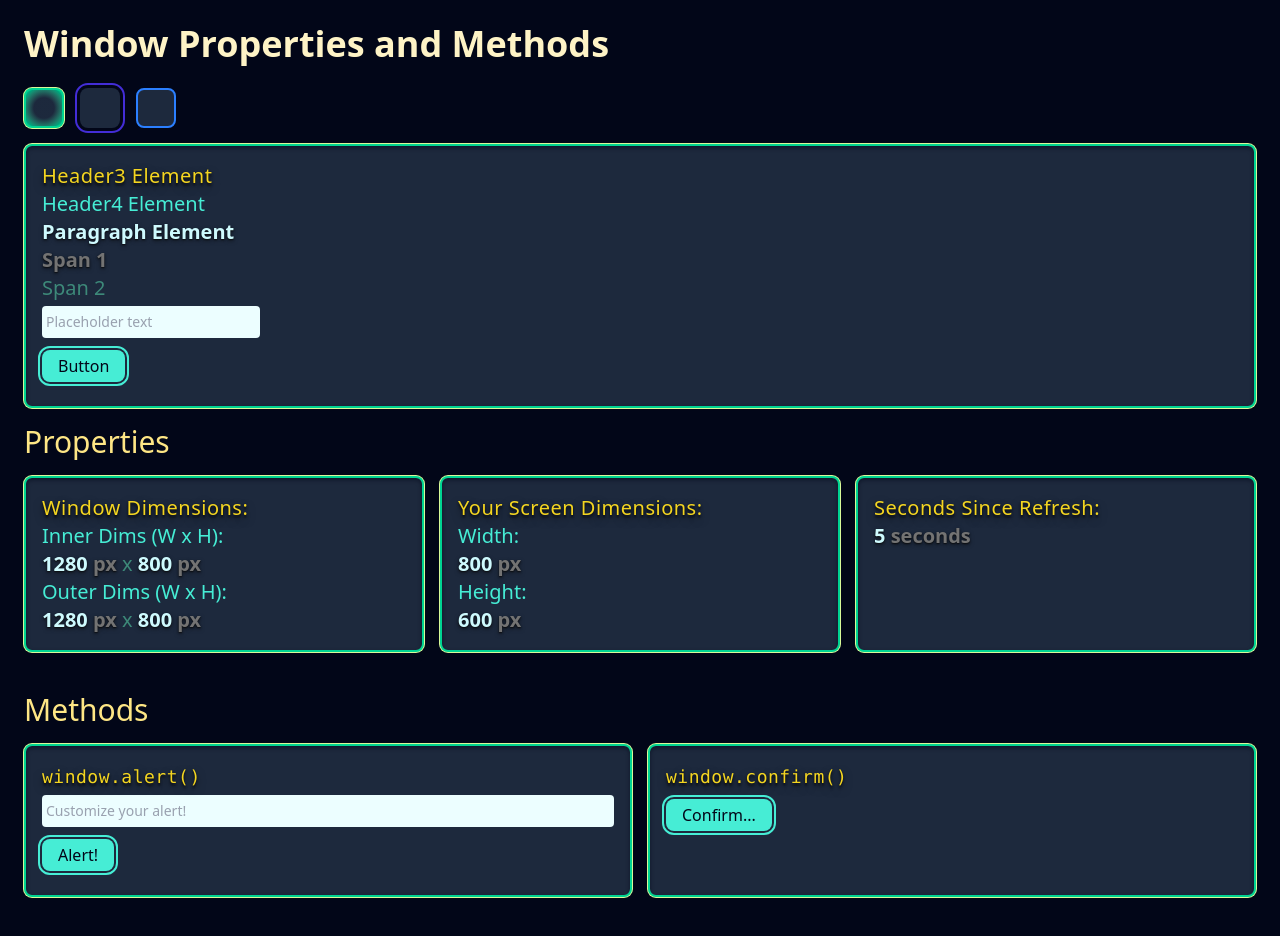
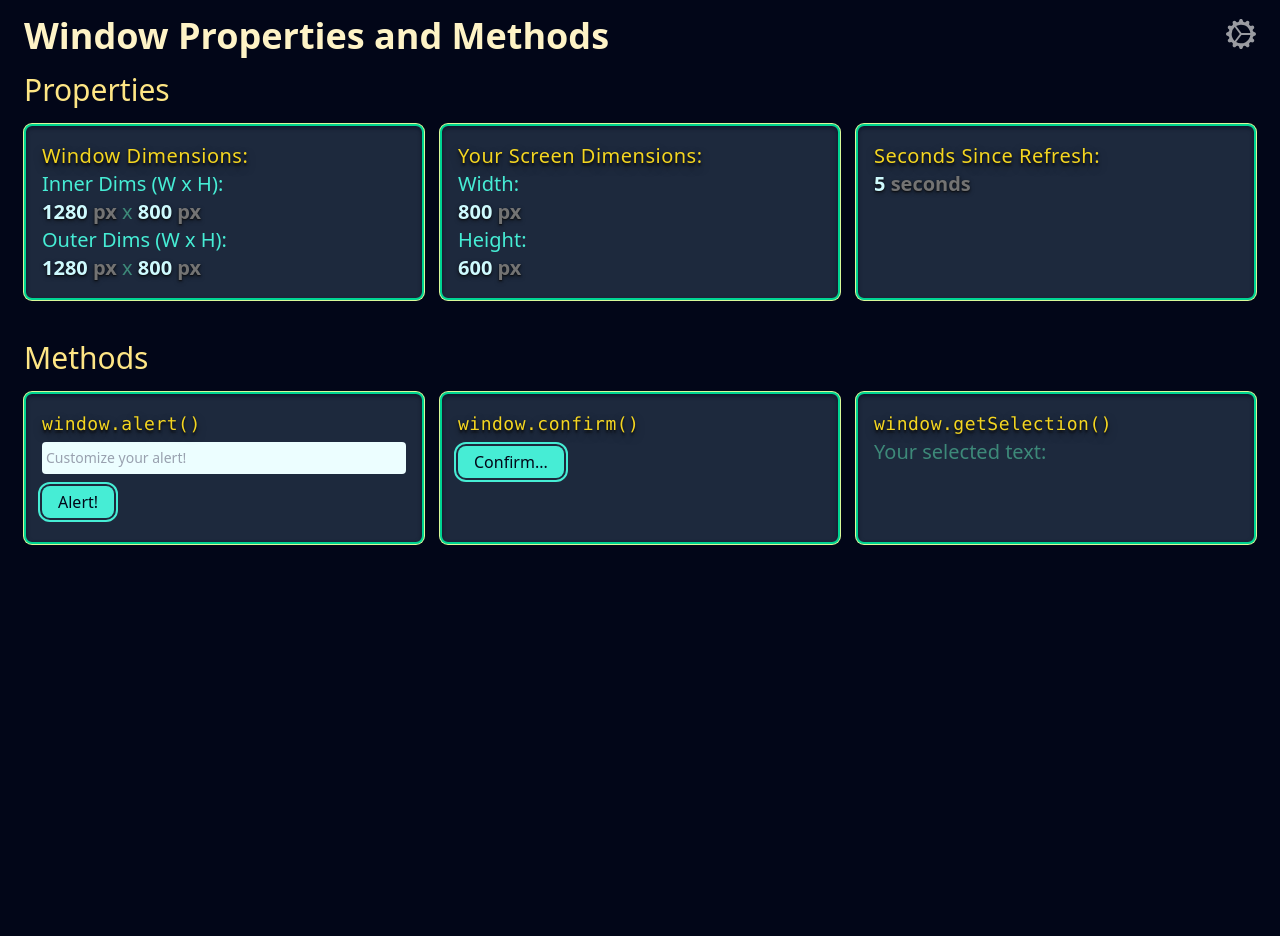
Before and after one commit to mikelind28/window-interface-api, a React (Vite) app: page / in a window 1280 px wide. After the commit the page ends 800 px from the top, so only its background shows below. Built offline with nearby package versions, Linux system fonts and the light colour scheme.

Commit message:
functional getSelection widget

```diff
--- a/package.json
+++ b/package.json
@@ -10,9 +10,11 @@
     "preview": "vite preview"
   },
   "dependencies": {
+    "@headlessui/react": "^2.2.4",
     "@tailwindcss/vite": "^4.1.10",
     "react": "^19.1.0",
     "react-dom": "^19.1.0",
+    "react-icons": "^5.5.0",
     "tailwindcss": "^4.1.10"
   },
   "devDependencies": {
--- a/src/App.tsx
+++ b/src/App.tsx
@@ -5,63 +5,30 @@ import "./index.css";
 import { useState } from "react";
 
 // style imports
-import { styleClass1, styleClass2, styleClass3 } from "./styles/styles";
+import { styleClass1 } from "./styles/styles";
 
 // Type imports
 import type { Style } from "./types/types";
 
 // Widget imports
 import Alert from "./components/Widgets/Alert";
-
+import Confirm from "./components/Widgets/Confirm";
+import GetSelection from "./components/Widgets/GetSelection";
 import RefreshStopwatch from "./components/Widgets/RefreshStopwatch";
-import StyleTemplate1 from "./components/Templates/StyleTemplate1";
-import StyleTemplate2 from "./components/Templates/StyleTemplate2";
+import ScreenDims from "./components/Widgets/ScreenDims";
+import Settings from "./components/Widgets/Settings";
 import WindowDims from "./components/Widgets/WindowDims";
-import ScreenDims from "./components/Widgets/ScreenDims";
-import Confirm from "./components/Widgets/Confirm";
-import StyleTemplate3 from "./components/Templates/StyleTemplate3";
 
 function App() {
   const [currentStyle, setCurrentStyle] = useState<Style>(styleClass1);
 
   return (
     <div>
-      <div className="flex items-baseline">
+      <div className="flex m-2 mb-4 justify-between items-baseline">
         <h1 className={currentStyle.h1Class}>
           Window Properties and Methods
         </h1>
-      </div>
-
-      {/* buttons for changing the style */}
-      <div className="flex">
-        <div
-          className={`w-10 h-10 bg-slate-800 ${currentStyle === styleClass1 ? "bg-radial from-slate-800 from-40% to-emerald-400" : ""} m-2 border-2 rounded-lg border-emerald-400 ring-1 ring-lime-200 hover:cursor-pointer`
-
-          }
-          onClick={() => setCurrentStyle(styleClass1)}></div>
-
-        <div
-          className={`w-10 h-10 bg-slate-800 ${currentStyle === styleClass2 ? "bg-radial from-slate-800 from-40% to-fuchsia-400" : ""} m-2 rounded-lg outline-2 outline-indigo-700 outline-offset-3 hover:cursor-pointer`}
-          onClick={() => setCurrentStyle(styleClass2)}></div>
-
-        <div
-          className={`w-10 h-10 bg-slate-800 ${currentStyle === styleClass3 ? "bg-radial from-slate-800 from-40% to-amber-300" : ""} m-2 rounded-lg border-2 border-blue-500 outline-offset-3 hover:cursor-pointer`}
-          onClick={() => setCurrentStyle(styleClass3)}></div>
-      </div>
-
-      { /* template widget with matching style */ }
-      <div className="flex">
-        {currentStyle === styleClass1 &&
-          <StyleTemplate1 setStyle={setCurrentStyle}/>
-        }
-
-        {currentStyle === styleClass2 &&
-          <StyleTemplate2 setStyle={setCurrentStyle}/>
-        }
-
-        {currentStyle === styleClass3 &&
-          <StyleTemplate3 setStyle={setCurrentStyle}/>
-        }
+        <Settings style={currentStyle} setStyle={setCurrentStyle}/>
       </div>
 
       <h2 className={currentStyle.h2Class}>Properties</h2>
@@ -75,6 +42,7 @@ function App() {
       <div className="mb-8 flex flex-wrap">
         <Alert style={currentStyle} />
         <Confirm style={currentStyle} />
+        <GetSelection style={currentStyle} />
       </div>
     </div>
   );
--- a/src/components/Templates/StyleTemplate1.tsx
+++ b/src/components/Templates/StyleTemplate1.tsx
@@ -9,7 +9,7 @@ type StyleTemplateProps = {
 
 export default function StyleTemplate1({ setStyle }: StyleTemplateProps) {
   return (
-    <div className="m-2 w-[100%] grow xxs:w-50 rounded-lg border-2 border-emerald-400 bg-slate-800 p-4 ring-1 inset-shadow-sm ring-lime-200 inset-shadow-slate-950/50 hover:cursor-pointer" onClick={() => setStyle(styleClass1)}>
+    <div className="m-2 w-[100%] grow xxs:w-50 rounded-lg border-2 border-emerald-400 bg-slate-800 p-4 ring-1 inset-shadow-sm ring-lime-200 inset-shadow-slate-950/50" onClick={() => setStyle(styleClass1)}>
       <h3 className="text-xl font-medium tracking-wide text-yellow-300/95 text-shadow-lg/50 text-shadow-neutral-950">
         Header3 Element
       </h3>
--- a/src/components/Templates/StyleTemplate2.tsx
+++ b/src/components/Templates/StyleTemplate2.tsx
@@ -9,7 +9,7 @@ type StyleTemplateProps = {
 
 export default function StyleTemplate2({ setStyle }: StyleTemplateProps) {
   return (
-    <div className="m-2 w-[100%] grow xxs:w-50 rounded-lg outline-2 outline-indigo-700 outline-offset-3 bg-slate-800 p-4 hover:cursor-pointer" onClick={() => setStyle(styleClass2)}>
+    <div className="m-2 w-[100%] grow xxs:w-50 rounded-lg outline-2 outline-indigo-700 outline-offset-3 bg-slate-800 p-4" onClick={() => setStyle(styleClass2)}>
       <h3 className="text-xl font-medium tracking-wide text-fuchsia-500 text-shadow-lg/50 text-shadow-neutral-950">
         Header3 Element
       </h3>
--- a/src/components/Templates/StyleTemplate3.tsx
+++ b/src/components/Templates/StyleTemplate3.tsx
@@ -1,4 +1,4 @@
-import { styleClass1 } from "../../styles/styles";
+import { styleClass3 } from "../../styles/styles";
 
 import type { Dispatch, SetStateAction } from "react";
 import type { Style } from "../../types/types";
@@ -7,9 +7,9 @@ type StyleTemplateProps = {
   setStyle: Dispatch<SetStateAction<Style>>;
 }
 
-export default function StyleTemplate1({ setStyle }: StyleTemplateProps) {
+export default function StyleTemplate3({ setStyle }: StyleTemplateProps) {
   return (
-    <div className="m-2 w-[100%] grow xxs:w-50 rounded-lg border-2 border-blue-500 bg-slate-800 p-4 inset-shadow-sm inset-shadow-slate-950/50 hover:cursor-pointer" onClick={() => setStyle(styleClass1)}>
+    <div className="m-2 w-[100%] grow xxs:w-50 rounded-lg border-2 border-blue-500 bg-slate-800 p-4 inset-shadow-sm inset-shadow-slate-950/50" onClick={() => setStyle(styleClass3)}>
       <h3 className="text-xl font-medium tracking-wide text-orange-400 text-shadow-lg/50 text-shadow-neutral-950">
         Header3 Element
       </h3>
--- a/src/components/Widgets/Alert.tsx
+++ b/src/components/Widgets/Alert.tsx
@@ -30,7 +30,10 @@ export default function Alert({ style }: AlertProps) {
   return (
     <Container style={containerClass}>
       <Header3 style={h3Class}>
-        <code className="text-base xs:text-lg">window.alert()</code>
+        <div className="flex flex-wrap text-sm xs:text-base sm:text-lg">
+            <code>window</code>
+            <code className="wrap-anywhere">.alert()</code>
+        </div>
       </Header3>
 
       <Input
--- a/src/components/Widgets/Confirm.tsx
+++ b/src/components/Widgets/Confirm.tsx
@@ -31,7 +31,10 @@ export default function Confirm({ style }: ConfirmProps) {
   return (
     <Container style={containerClass}>
       <Header3 style={h3Class}>
-        <code className="text-base xs:text-lg">window.confirm()</code>
+        <div className="flex flex-wrap text-sm xs:text-base sm:text-lg">
+          <code>window.</code>
+          <code className="wrap-anywhere">confirm()</code>
+        </div>
       </Header3>
 
       <Button style={buttonClass} handleClick={windowAlert}>
--- /dev/null
+++ b/src/components/Widgets/GetSelection.tsx
@@ -0,0 +1,47 @@
+import { useEffect, useState } from "react";
+import type { Style } from "../../types/types";
+import Container from "../Elements/Container";
+import Header3 from "../Elements/Header3";
+import Paragraph from "../Elements/Paragraph";
+import Span2 from "../Elements/Span2";
+
+type GetSelectionProps = {
+    style: Style;
+}
+
+export default function GetSelection( { style }: GetSelectionProps) {
+    const {
+        containerClass,
+        h3Class,
+        pClass,
+        spanClass2
+    } = style;
+
+    const [selection, setSelection] = useState<string | undefined>(undefined);
+
+    useEffect(() => {
+        document.addEventListener('selectionchange', () => {
+            let selection = document.getSelection()?.toString();
+            setSelection(selection);
+        });
+    }, [document.getSelection]);
+
+    return (
+        <Container style={containerClass}>
+            <Header3 style={h3Class}>
+                <div className="flex flex-wrap text-sm xs:text-base sm:text-lg">
+                    <code>window.</code>
+                    <code className="wrap-anywhere">getSelection()</code>
+                </div>
+            </Header3>
+
+            <Span2 style={spanClass2}>
+                Your selected text:
+            </Span2>
+
+            <Paragraph style={pClass}>
+                {selection}
+            </Paragraph>
+        </Container>
+    );
+}
--- /dev/null
+++ b/src/components/Widgets/Settings.tsx
@@ -0,0 +1,110 @@
+// icon imports
+import { IconContext } from "react-icons";
+import { IoIosCloseCircle } from "react-icons/io";
+import { BsGearWideConnected } from "react-icons/bs";
+
+// React imports
+import { useState, type Dispatch, type SetStateAction } from 'react'
+
+// style imports
+import { styleClass1, styleClass2, styleClass3 } from "../../styles/styles";
+
+// UI imports
+import { Dialog, DialogBackdrop, DialogPanel, DialogTitle } from '@headlessui/react'
+
+// Widget imports
+import StyleTemplate1 from "../../components/Templates/StyleTemplate1";
+import StyleTemplate2 from "../../components/Templates/StyleTemplate2";
+import StyleTemplate3 from "../../components/Templates/StyleTemplate3";
+import type { Style } from "../../types/types";
+
+type SettingsProps = {
+    style: Style;
+    setStyle: Dispatch<SetStateAction<Style>>;
+}
+
+export default function Settings({ style, setStyle }: SettingsProps) {
+  let [isOpen, setIsOpen] = useState(false);
+
+//   const [currentStyle, setCurrentStyle] = useState<Style>(styleClass1);
+
+  function open() {
+    setIsOpen(true)
+  }
+
+  function close() {
+    setIsOpen(false)
+  }
+
+  return (
+    <>
+        <IconContext.Provider value={{ className: 'text-3xl text-neutral-200/67 hover:cursor-pointer hover:text-neutral-400/67'}}>
+            <div onClick={open}>
+                <BsGearWideConnected />
+            </div>
+        </IconContext.Provider>
+
+        <Dialog open={isOpen} as="div" className="relative z-10 focus:outline-none" onClose={close}>
+            <DialogBackdrop className="fixed inset-0 bg-black/30 backdrop-blur-xs" />
+
+            <div className="fixed inset-0 z-10 w-screen overflow-y-auto">
+                <div className="flex min-h-full items-center justify-center p-4">
+                    <DialogPanel
+                        transition
+                        className="w-full max-w-md rounded-xl bg-white/10 p-6 backdrop-blur-3xl border-[1px] border-neutral-600 duration-300 ease-out data-closed:transform-[scale(95%)] data-closed:opacity-0"
+                    >
+                        <DialogTitle as="h3" className="text-base/7 font-medium text-white">
+                            Style Settings
+                        </DialogTitle>
+
+                        { /* close button */ }
+                        <IconContext.Provider value={{ className: "absolute top-2 right-2 text-3xl text-white/67 focus:not-data-focus:outline-none focus:outline focus:outline-white hover:text-gray-400/67"}}>
+                            <div onClick={close}>
+                                <IoIosCloseCircle
+                                />
+                            </div>
+                        </IconContext.Provider>
+
+                        <p className="mt-2 text-sm/6 text-white/50">
+                            Pick a theme from the options below.
+                        </p>
+
+                        {/* buttons for changing the style */}
+                        <div className="flex">
+                            <div
+                            className={`w-10 h-10 bg-slate-800 ${style === styleClass1 ? "bg-white drop-shadow-xs drop-shadow-white/90" : ""} m-2 border-2 rounded-lg border-emerald-400 ring-1 ring-lime-200 hover:cursor-pointer`
+                            }
+                            onClick={() => setStyle(styleClass1)}
+                            ></div>
+
+                            <div
+                            className={`w-10 h-10 bg-slate-800 ${style === styleClass2 ? "bg-white drop-shadow-xs drop-shadow-white/90" : ""} m-2 rounded-lg outline-2 outline-indigo-700 outline-offset-3 hover:cursor-pointer`}
+                            onClick={() => setStyle(styleClass2)}
+                            ></div>
+
+                            <div
+                            className={`w-10 h-10 bg-slate-800 ${style === styleClass3 ? "bg-white drop-shadow-xs drop-shadow-white/90" : ""} m-2 rounded-lg border-2 border-blue-500 outline-offset-3 hover:cursor-pointer`}
+                            onClick={() => setStyle(styleClass3)}></div>
+                        </div>
+
+                        { /* template widget with matching style */ }
+                        <div className="flex">
+                            {style === styleClass1 &&
+                            <StyleTemplate1 setStyle={setStyle}/>
+                            }
+
+                            {style === styleClass2 &&
+                            <StyleTemplate2 setStyle={setStyle}/>
+                            }
+
+                            {style === styleClass3 &&
+                            <StyleTemplate3 setStyle={setStyle}/>
+                            }
+                        </div>
+                    </DialogPanel>
+                </div>
+            </div>
+        </Dialog>
+    </>
+  )
+}
--- a/src/styles/styles.ts
+++ b/src/styles/styles.ts
@@ -1,8 +1,8 @@
 // style classes
 export const styleClass1 = {
   containerClass:
-    "w-[100%] w-60 grow xxs:w-50  bg-slate-800 m-2 p-4 border-2 rounded-lg border-emerald-400  inset-shadow-sm inset-shadow-slate-950/50 ring-1 ring-lime-200",
-  h1Class: "m-2 mb-4 text-4xl font-bold text-amber-100",
+    "w-[100%] w-60 grow xxs:w-50 xl:max-w-100 bg-slate-800 m-2 p-4 border-2 rounded-lg border-emerald-400  inset-shadow-sm inset-shadow-slate-950/50 ring-1 ring-lime-200",
+  h1Class: "text-4xl font-bold text-amber-100",
   h2Class:
   "m-2 text-3xl font-light text-amber-200",
   h3Class: "text-xl text-yellow-300/95 text-shadow-lg/50 text-shadow-neutral-950 font-medium tracking-wide",
@@ -20,7 +20,7 @@ export const styleClass1 = {
 export const styleClass2 = {
   containerClass:
     "w-[100%] grow xxs:w-50 bg-slate-800 m-2 p-4 border-2 rounded-lg outline-2 outline-indigo-700 outline-offset-3",
-  h1Class: "m-2 mb-4 text-4xl font-bold text-purple-300",
+  h1Class: "text-4xl font-bold text-purple-300",
   h2Class:
     "m-2 text-3xl font-light text-indigo-300",
   h3Class: "text-xl text-fuchsia-500 text-shadow-lg/50 text-shadow-neutral-950 font-medium tracking-wide",
@@ -38,7 +38,7 @@ export const styleClass2 = {
 export const styleClass3 = {
   containerClass:
     "m-2 w-[100%] grow xxs:w-50 rounded-lg border-2 border-blue-500 bg-slate-800 p-4 inset-shadow-sm inset-shadow-slate-950/50 hover:cursor-pointer",
-  h1Class: "m-2 mb-4 text-4xl font-bold text-amber-300/90",
+  h1Class: "text-4xl font-bold text-amber-300/90",
   h2Class:
     "m-2 text-3xl font-light text-lime-500/90",
   h3Class: "text-xl font-medium tracking-wide text-orange-400 text-shadow-lg/50 text-shadow-neutral-950",
```
Also changed, not shown: 1 other file (tests, documents, lock files or other folders).
